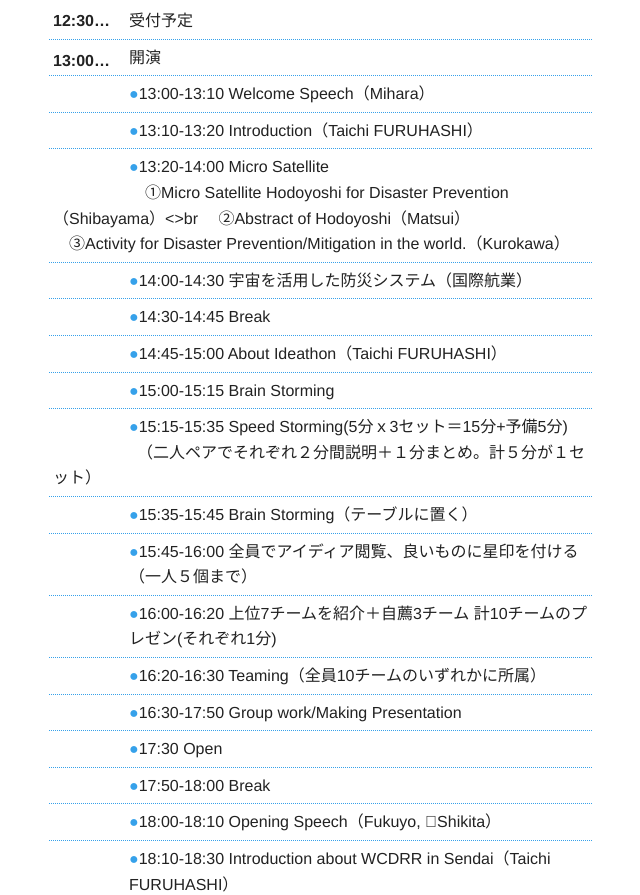
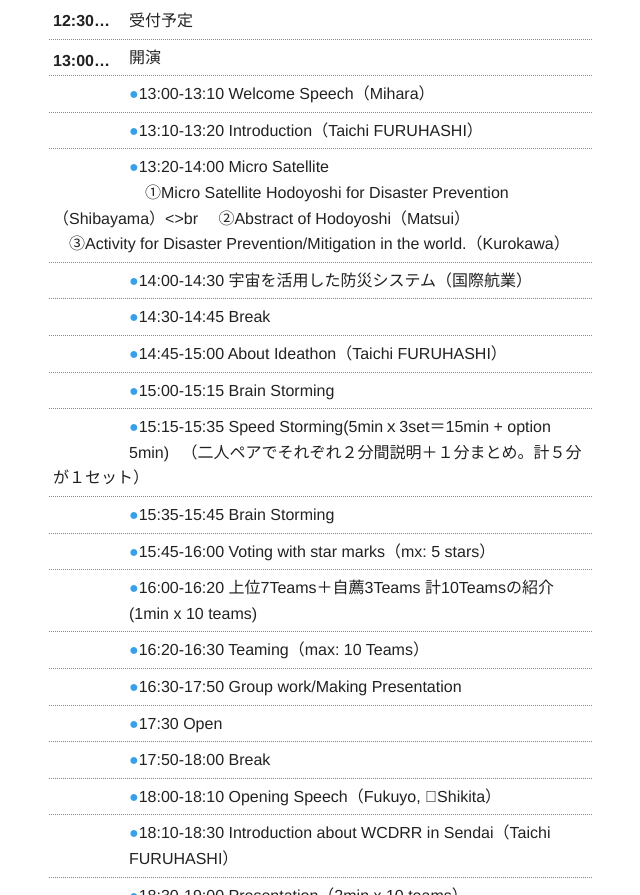
Before and after one commit to RaceForResilience/www_resilienceforum_asia, a plain HTML site: page index.html in a window 1280 px wide. Shown: the part 2931-3826 px from the top of the page, without its empty margins (111-751 px from the left). Drawn offline with nearby package versions, Linux system fonts and the light colour scheme.

Commit message:
スケジュール微調整
スケジュール微調整

```diff
--- a/index.html
+++ b/index.html
@@ -132,9 +132,9 @@ Race/Code for Resilience で生み出された防災・減災アプリ紹介(7mi
     <dd>開演</dd>
     <dt>&nbsp;</dt>
 
-<dd><span class="color-wb">●</span>13:30-13:40 Welcome Speech（シキタ、古橋）</dd>
+<dd><span class="color-wb">●</span>13:30-13:40 Welcome Speech（Shikita, Furuhashi）</dd>
 	<dt>&nbsp;</dt>
-<dd><span class="color-wb">●</span>13:40-14:00 Topic Speech （Dr.Dodo  BMKG/インドネシア）</dd>
+<dd><span class="color-wb">●</span>13:40-14:00 Topic Speech （Dr.Dodo  BMKG/Indoneshia）</dd>
 	<dt>&nbsp;</dt>
 <dd><span class="color-wb">●</span>14:00-14:20 Micro Satellite for Disaster Prevention（Shibayama）</dd>
 	<dt>&nbsp;</dt>
@@ -150,7 +150,7 @@ Race/Code for Resilience で生み出された防災・減災アプリ紹介(7mi
 
 <dd><span class="color-wb">●</span>15:40-15:50 About Ideathon （Taichi FURUHASHI）</dd>
 	<dt>&nbsp;</dt>
-<dd><span class="color-wb">●</span>15:50-16:00 Teaming（1チームmax５名）</dd>
+<dd><span class="color-wb">●</span>15:50-16:00 Teaming（Max: 5 members/team）</dd>
 	<dt>&nbsp;</dt>
 <dd><span class="color-wb">●</span>16:00-17:30 Brain Storming</dd>
 	<dt>&nbsp;</dt>
@@ -236,16 +236,16 @@ Race/Code for Resilience で生み出された防災・減災アプリ紹介(7mi
 
 <dd><span class="color-wb">●</span>15:00-15:15 Brain Storming</dd>
 	<dt>&nbsp;</dt>
-<dd><span class="color-wb">●</span>15:15-15:35 Speed Storming(5分ｘ3セット＝15分+予備5分)
+<dd><span class="color-wb">●</span>15:15-15:35 Speed Storming(5minｘ3set＝15min + option 5min)
 　（二人ペアでそれぞれ２分間説明＋１分まとめ。計５分が１セット）</dd>
 	<dt>&nbsp;</dt>
-<dd><span class="color-wb">●</span>15:35-15:45 Brain Storming（テーブルに置く）</dd>
+<dd><span class="color-wb">●</span>15:35-15:45 Brain Storming</dd>
 	<dt>&nbsp;</dt>
-<dd><span class="color-wb">●</span>15:45-16:00 全員でアイディア閲覧、良いものに星印を付ける（一人５個まで）</dd>
+<dd><span class="color-wb">●</span>15:45-16:00 Voting with star marks（mx: 5 stars）</dd>
 	<dt>&nbsp;</dt>
-<dd><span class="color-wb">●</span>16:00-16:20 上位7チームを紹介＋自薦3チーム 計10チームのプレゼン(それぞれ1分)</dd>
+<dd><span class="color-wb">●</span>16:00-16:20 上位7Teams＋自薦3Teams 計10Teamsの紹介(1min x 10 teams)</dd>
 	<dt>&nbsp;</dt>
-<dd><span class="color-wb">●</span>16:20-16:30 Teaming（全員10チームのいずれかに所属）</dd>
+<dd><span class="color-wb">●</span>16:20-16:30 Teaming（max: 10 Teams）</dd>
 	<dt>&nbsp;</dt>
 
 <dd><span class="color-wb">●</span>16:30-17:50 Group work/Making Presentation</dd>
```
